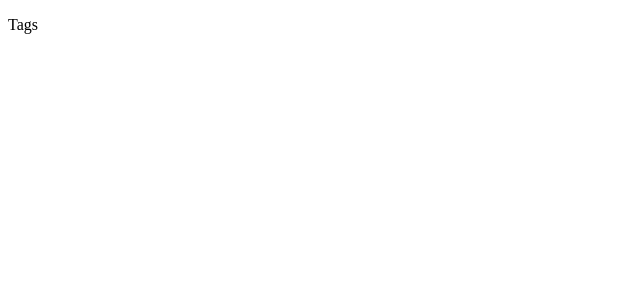
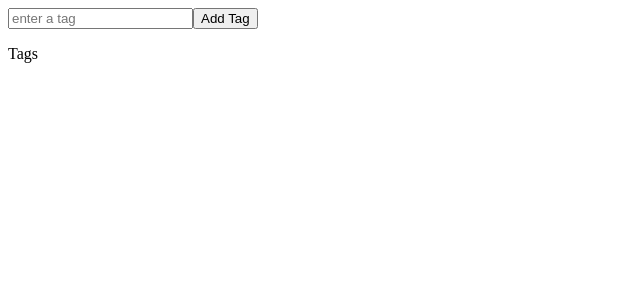
Before and after one commit to choste/time, a SvelteKit app: page /tags in a window 1280 px wide. Shown: the top 300 px of the page, without its empty margins (0-640 px from the left). Built offline with nearby package versions, Linux system fonts and the light colour scheme.

Commit message:
Add the ability to add tags on the tag page
- Add input and button to the tag page along with handleAddTag function
- Add integration test that input exists
- Add unit test for the tag page that verify add works

```diff
--- a/src/routes/tags/+page.svelte
+++ b/src/routes/tags/+page.svelte
@@ -1,5 +1,17 @@
 <script>
 	import TagPanel from '$lib/TagPanel.svelte';
+
+	let tagName = '';
+	let tags = [];
+
+	function handleAddTag() {
+		console.log('noice, noice');
+		tags = [...tags, { name: tagName }];
+		tagName = '';
+	}
 </script>
 
-<TagPanel />
+<input type="text" placeholder="enter a tag" bind:value={tagName} /><button
+	on:click={() => handleAddTag()}>Add Tag</button
+>
+<TagPanel {tags} />
```
Also changed, not shown: tests/test.ts (+6 -0 lines), 1 other file (tests, documents, lock files or other folders).
